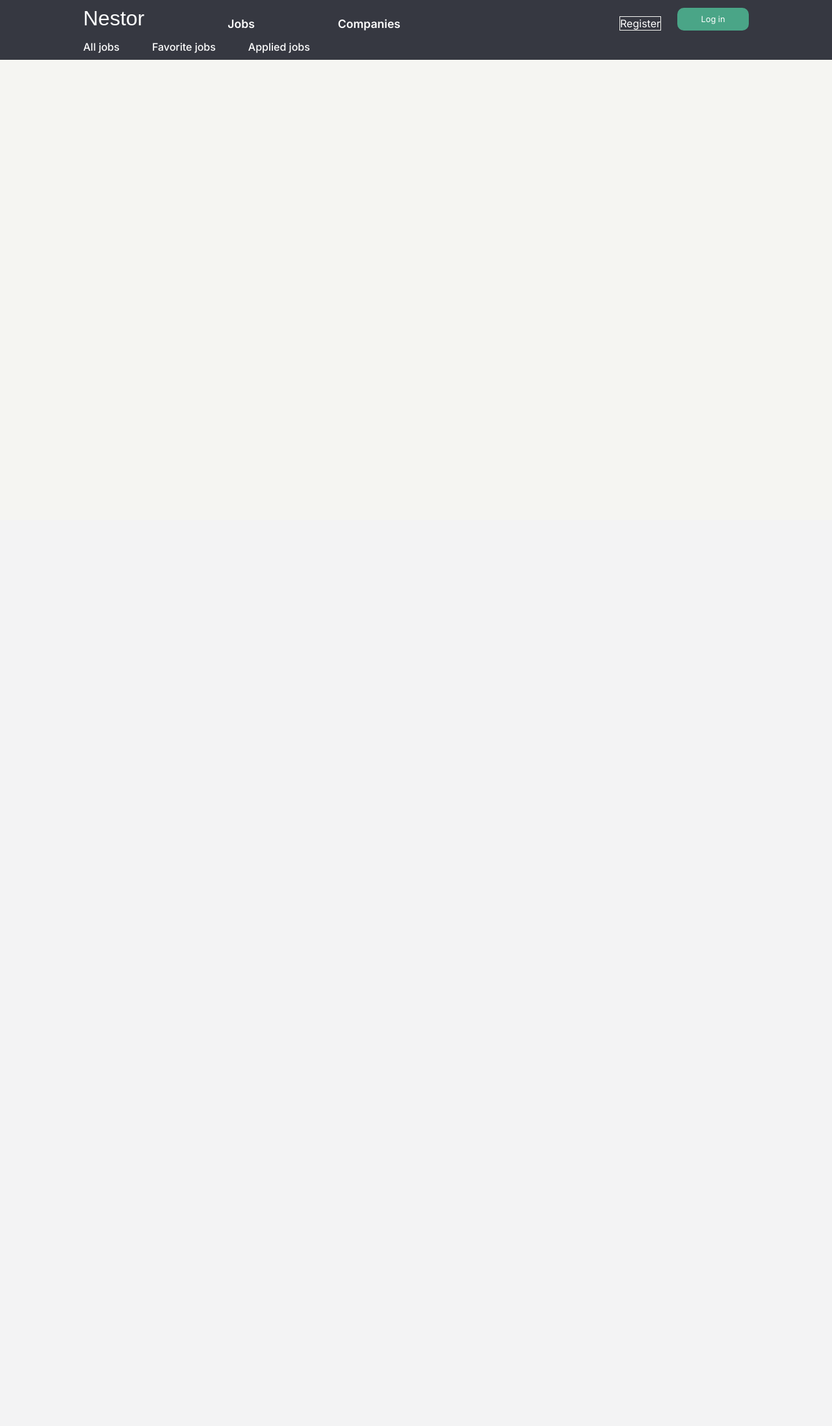
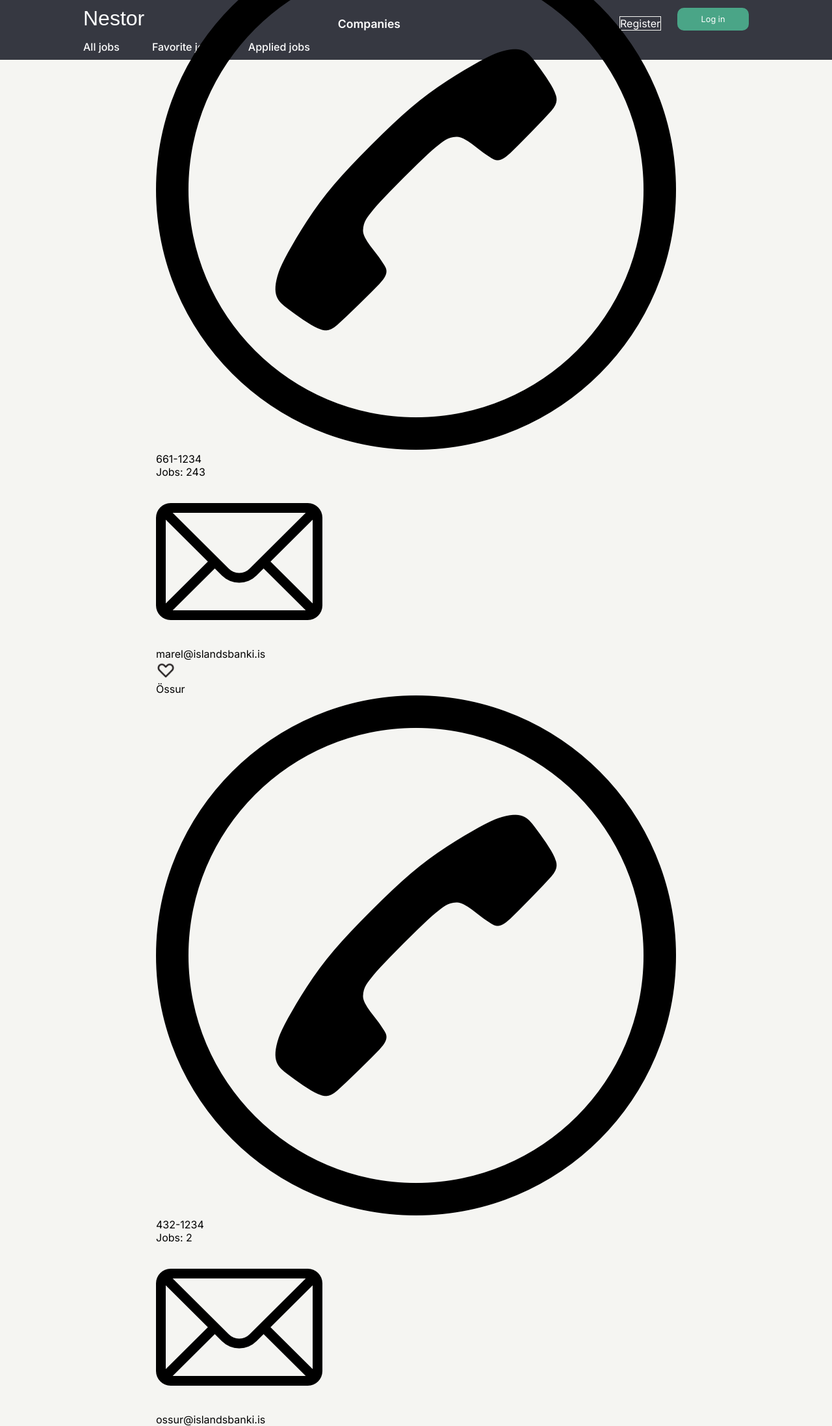
Before and after one commit to GiantMushy/Nestor, a Django app: page /companies/ in a window 1280 px wide. Shown: the whole page at 65% size. Before the commit the page ends 92 px from the top, so only its background shows below. Run offline with Django 5.2, Linux system fonts and the light colour scheme; data that the repository does not hold is empty; some web fonts are replaced.

Commit message:
delete company image

```diff
--- a/Nestor/company/admin.py
+++ b/Nestor/company/admin.py
@@ -1,7 +1,5 @@
 from django.contrib import admin
 from .models import Company
-# , CompanyImage
 # Register your models here.
 
 admin.site.register(Company)
-# admin.site.register(CompanyImage)
--- a/Nestor/company/models.py
+++ b/Nestor/company/models.py
@@ -6,10 +6,7 @@ class Company(models.Model):
     number_of_employees = models.IntegerField()
     description = models.TextField(max_length=1000)
     link = models.URLField(max_length=1000)
+    image = models.CharField(max_length=9999)
 
     def __str__(self):
         return self.name
-
-class CompanyImage(models.Model):
-    image = models.CharField(max_length=9999)
-    company = models.ForeignKey(Company, on_delete=models.CASCADE)
--- a/Nestor/company/views.py
+++ b/Nestor/company/views.py
@@ -4,11 +4,11 @@ from company.models import Company
 # Create your views here.
 
 
-# companies = [
-#     { 'name': 'Islandsbanki', 'address': 'Heiðarás 5', 'phone': '661-5966', 'mail': 'islandsbanki@islandsbanki.is', 'available_jobs': 23},
-#     { 'name': 'Marel', 'address': 'Heiðarás 5', 'phone': '661-1234', 'mail': 'marel@islandsbanki.is', 'available_jobs': 243},
-#     { 'name': 'Össur', 'address': 'Gusti 5', 'phone': '432-1234', 'mail': 'ossur@islandsbanki.is', 'available_jobs': 2},
-# ]
+companies = [
+    { 'name': 'Islandsbanki', 'address': 'Heiðarás 5', 'phone': '661-5966', 'mail': 'islandsbanki@islandsbanki.is', 'available_jobs': 23},
+    { 'name': 'Marel', 'address': 'Heiðarás 5', 'phone': '661-1234', 'mail': 'marel@islandsbanki.is', 'available_jobs': 243},
+    { 'name': 'Össur', 'address': 'Gusti 5', 'phone': '432-1234', 'mail': 'ossur@islandsbanki.is', 'available_jobs': 2},
+]
 
 def index(request):
-    return render(request, 'company/index.html', context={'companies': Company.objects.all()})
+    return render(request, 'company/index.html', context={'companies': companies})
--- a/Nestor/templates/company/single_company.html
+++ b/Nestor/templates/company/single_company.html
@@ -1,7 +1,7 @@
 {% load static %}
 <div class="company_card">
     <div class="company_container_row">
-        <div class="company_image_container"><img class="company_image" src="{{ company.image.image_url }}" alt=""></div>
+        <div class="company_image_container"><img class="company_image" src=" " alt=""></div>
         <div class="like_button">
             <div><img class="heart_image" src="{% static 'images/heartoutline_110866.png'%}" alt=""></div>
         </div>
```
Also changed, not shown: Nestor/company/migrations/0003_company_image_delete_companyimage.py (added).
